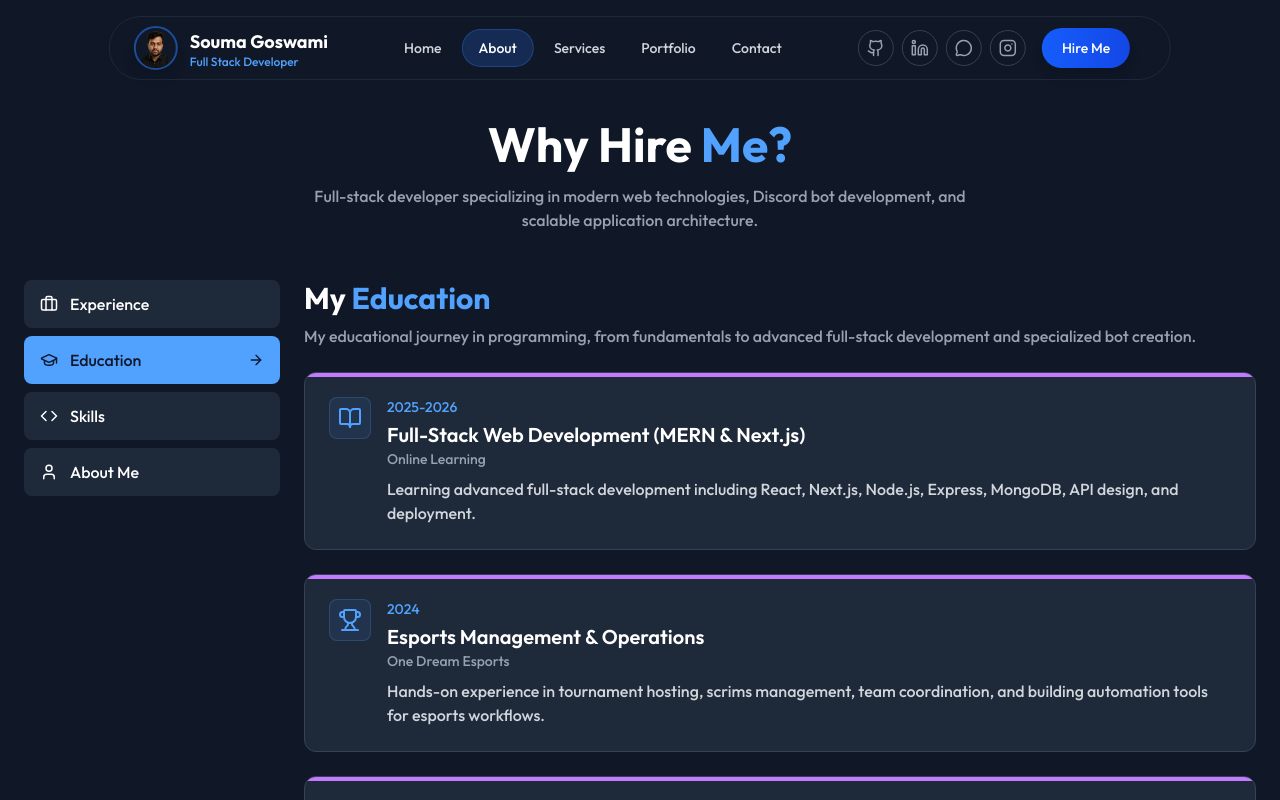
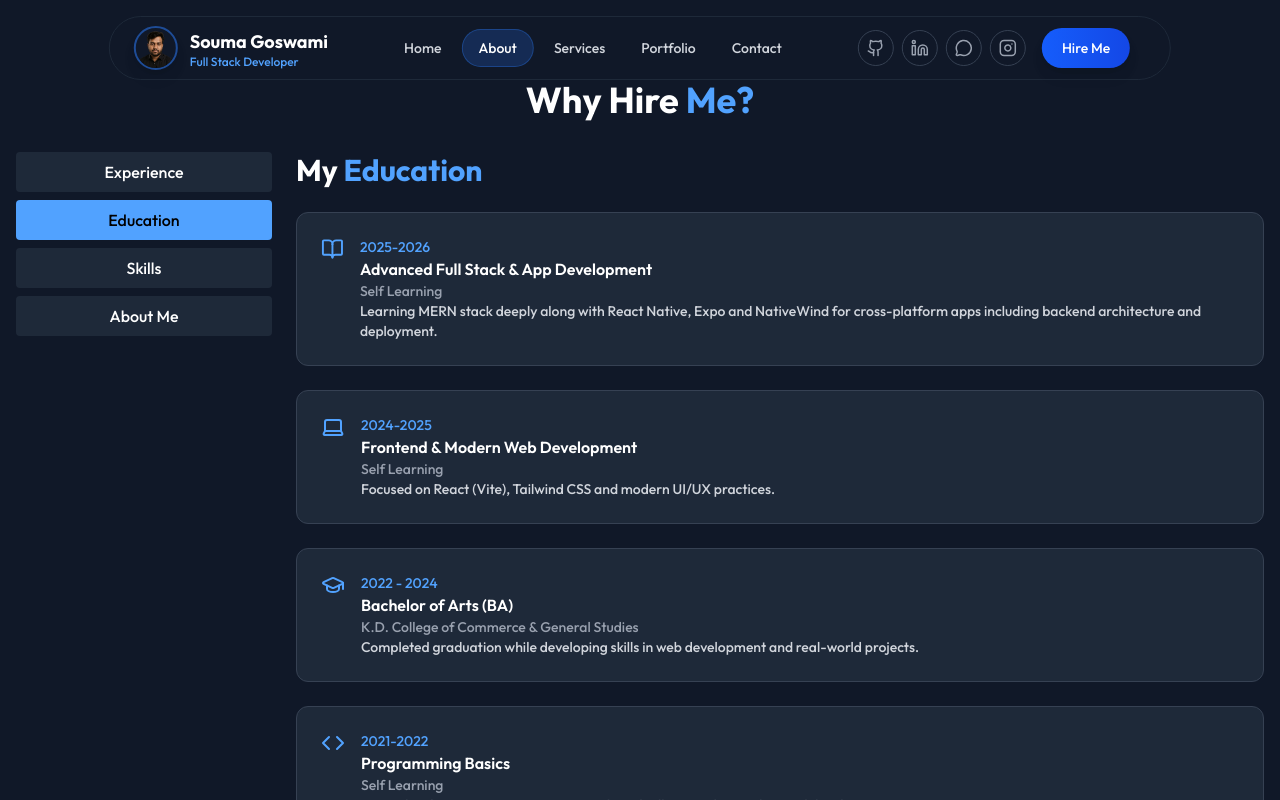
Before and after one commit to Xecutegg/Portfolio, a React (Vite) app: page /about in a window 1280 px wide. Both pictures are taken after a click on the button "Education". Shown: the top 800 px of the page. Built offline with nearby package versions, Linux system fonts and the light colour scheme.

Commit message:
Refactor code structure for improved readability and maintainability

```diff
--- a/src/pages/About.jsx
+++ b/src/pages/About.jsx
@@ -3,7 +3,6 @@ import { useState } from "react";
 import {
   Calendar,
   MapPin,
-  Phone,
   Mail,
   User,
   Globe,
@@ -17,19 +16,16 @@ import {
   MessageCircle,
   ArrowRight,
   Monitor,
-  Bot,
   Palette,
   Trophy,
   Video,
   BookOpen,
   Database,
   Laptop,
-  Shield,
   Zap,
   Wrench,
   Settings,
   Smartphone,
-  Link,
   GitBranch,
   Server,
 } from "lucide-react";
@@ -44,60 +40,57 @@ const About = () => {
     { id: "about", label: "About Me", icon: User },
   ];
 
+  // ✅ UPDATED EXPERIENCE (NO DISCORD)
   const experiences = [
     {
-      year: '2025-2026',
-      title: 'Full Stack Developer (Freelance)',
-      company: 'Freelance & Client Projects',
-      description: 'Designing and building full stack web applications with React, Node.js, Express and MongoDB. Focus on performance, responsive UI, and production-ready deployments.',
-      icon: Monitor
+      year: "2026-Present",
+      title: "Cross-Platform App Developer",
+      company: "Freelance & Personal Projects",
+      description:
+        "Building cross-platform mobile apps using React Native, Expo and NativeWind with focus on performance, scalability and smooth UI across Android and iOS.",
+      icon: Smartphone,
     },
     {
-      year: '2024',
-      title: 'Esports Manager & Tournament Ops',
-      company: 'One Dream Esports',
-      description: 'Leading tournament organization, scrims management and event operations. Built tools and Discord automation to manage registrations, scoreboards, and match workflows.',
-      icon: Trophy
+      year: "2025-Last Year",
+      title: "Full Stack Developer",
+      company: "MERN Stack Projects",
+      description:
+        "Developing full-stack applications using Node.js, Express and MongoDB with React (Vite + Tailwind). Creating scalable APIs and production-ready systems.",
+      icon: Server,
     },
     {
-      year: '2023 - 2024',
-      title: 'Frontend Developer',
-      company: 'Web Development Projects',
-      description: 'Built modern, responsive websites and dashboards using React, Vite, Tailwind CSS and Framer Motion for polished UX and animations.',
-      icon: Palette
+      year: "2024-2025",
+      title: "Frontend Developer",
+      company: "Modern Web Projects",
+      description:
+        "Built modern responsive websites using React (Vite) and Tailwind CSS with focus on performance and clean UI/UX.",
+      icon: Monitor,
     },
     {
-      year: '2021 - 2023',
-      title: 'Content Creator & Community Lead',
-      company: 'YouTube & One Dream Community',
-      description: 'Created educational content, ran community events, and supported grassroots esports teams through coaching and operations.',
-      icon: Video
+      year: "2022-2023",
+      title: "Esports Manager",
+      company: "One Dream Esports",
+      description:
+        "Managed esports tournaments, scrims and operations while leading teams and organizing large-scale competitive events.",
+      icon: Trophy,
     },
   ];
 
   const education = [
     {
       year: "2025-2026",
-      title: "Full-Stack Web Development (MERN & Next.js)",
-      company: "Online Learning",
+      title: "Advanced Full Stack & App Development",
+      company: "Self Learning",
       description:
-        "Learning advanced full-stack development including React, Next.js, Node.js, Express, MongoDB, API design, and deployment.",
+        "Learning MERN stack deeply along with React Native, Expo and NativeWind for cross-platform apps including backend architecture and deployment.",
       icon: BookOpen,
     },
     {
-      year: "2024",
-      title: "Esports Management & Operations",
-      company: "One Dream Esports",
+      year: "2024-2025",
+      title: "Frontend & Modern Web Development",
+      company: "Self Learning",
       description:
-        "Hands-on experience in tournament hosting, scrims management, team coordination, and building automation tools for esports workflows.",
-      icon: Trophy,
-    },
-    {
-      year: "2023",
-      title: "Frontend Development",
-      company: "Modern Web Technologies",
-      description:
-        "Focusing on React, Tailwind CSS, JavaScript, UI/UX fundamentals, and animation libraries like Framer Motion.",
+        "Focused on React (Vite), Tailwind CSS and modern UI/UX practices.",
       icon: Laptop,
     },
     {
@@ -105,39 +98,37 @@ const About = () => {
       title: "Bachelor of Arts (BA)",
       company: "K.D. College of Commerce & General Studies",
       description:
-        "Pursuing a BA degree while actively developing skills in web development and building personal projects.",
+        "Completed graduation while developing skills in web development and real-world projects.",
       icon: GraduationCap,
     },
     {
-      year: "2021 - 2022",
-      title: "Youtube Content Creation & Basic Programming",
+      year: "2021-2022",
+      title: "Programming Basics",
       company: "Self Learning",
       description:
-        "Started with HTML, CSS, JavaScript, Git, and foundational programming concepts also learn about youtube.",
+        "Started with HTML, CSS, JavaScript and gradually moved into advanced development.",
       icon: Code,
     },
   ];
 
   const skills = [
     { name: "HTML5", level: 99, icon: Code },
-    { name: "CSS3", level: 99, icon: Palette },
-    { name: "JavaScript", level: 100, icon: Zap },
-    { name: "React / Next.js", level: 99, icon: Settings },
-    { name: "MongoDB", level: 75, icon: Database },
-    { name: "Tailwind CSS", level: 85, icon: Wrench },
-    { name: "Git & GitHub", level: 80, icon: GitBranch },
-    { name: "Discord Bot Development", level: 75, icon: Bot },
-    { name: "Communication & Management", level: 90, icon: MessageCircle },
+    { name: "CSS3 / Tailwind", level: 95, icon: Palette },
+    { name: "JavaScript", level: 80, icon: Zap },
+    { name: "React (Vite)", level: 50, icon: Monitor },
+    { name: "React Native (Expo)", level: 30, icon: Smartphone },
+    { name: "NativeWind", level: 85, icon: Palette },
+    { name: "Node.js & Express", level: 90, icon: Server },
+    { name: "MongoDB", level: 80, icon: Database },
+    { name: "Git & GitHub", level: 75, icon: GitBranch },
   ];
 
   const personalInfo = [
     { label: "Name", value: "Souma Goswami", icon: User },
     { label: "Aka", value: "Xecute", icon: Info },
-    { label: "Role", value: "Founder Of One Dream Esports", icon: Info },
-    { label: "Gender", value: "Male", icon: User },
-    { label: "Age", value: "22 Years", icon: Calendar },
-    { label: "Status", value: "Single", icon: Info },
-    { label: "State", value: "West Bangal", icon: MapPin },
+    { label: "Role", value: "Full Stack Developer", icon: Info },
+    { label: "Age", value: "24 Years", icon: Calendar },
+    { label: "State", value: "West Bengal", icon: MapPin },
     { label: "Nationality", value: "Indian", icon: Globe },
     { label: "Availability", value: "Full Time", icon: Briefcase },
     { label: "Freelance", value: "Available", icon: Briefcase },
@@ -153,305 +144,113 @@ const About = () => {
       label: "LinkedIn",
     },
     {
-      icon: MessageCircle,
-      href: "https://discord.gg/WVThZG7Q5X",
-      label: "Discord",
-    },
-    {
       icon: Instagram,
       href: "https://www.instagram.com/xecute.gg_/",
       label: "Instagram",
     },
   ];
 
-  const containerVariants = {
-    hidden: { opacity: 0 },
-    visible: {
-      opacity: 1,
-      transition: {
-        staggerChildren: 0.08, // Reduced from 0.1
-        delayChildren: 0.1, // Reduced from 0.2
-      },
-    },
-  };
-
-  const itemVariants = {
-    hidden: { opacity: 0, y: 15 }, // Reduced from 20
-    visible: {
-      opacity: 1,
-      y: 0,
-      transition: {
-        duration: 0.3, // Reduced from 0.5
-        ease: "easeOut",
-      },
-    },
-  };
-
   const renderContent = () => {
     switch (activeTab) {
       case "experience":
         return (
           <div className="space-y-6">
-            <div className="space-y-2">
             <h2 className="text-2xl md:text-3xl font-bold">
               My <span className="text-blue-400">Experience</span>
             </h2>
-              <p className="text-gray-400 text-sm md:text-base">
-                Explore my journey in full-stack development, Discord bot
-                creation, and modern web technologies—delivering scalable
-                solutions.
-              </p>
-            </div>
-            <div className="space-y-6">
             {experiences.map((exp, index) => (
-                <motion.div
-                  key={index}
-                  variants={itemVariants}
-                  className="relative overflow-hidden bg-gray-800 p-6 rounded-xl border border-gray-700"
-                >
-                  <div className="absolute top-0 left-0 right-0 h-1 bg-blue-400"></div>
-                  <div className="flex items-start gap-4">
-                    <div className="p-2 bg-blue-400/10 rounded-lg border border-blue-400/20">
-                      <exp.icon size={24} className="text-blue-400" />
-                    </div>
+              <motion.div key={index} className="bg-gray-800 p-6 rounded-xl border border-gray-700">
+                <div className="flex gap-4">
+                  <exp.icon className="text-blue-400" />
                   <div>
-                      <div className="text-blue-400 text-sm font-medium">
-                        {exp.year}
-                      </div>
-                      <h3 className="text-lg md:text-xl font-semibold mt-1">
-                        {exp.title}
-                      </h3>
-                      <div className="text-gray-400 text-sm mb-2">
-                        {exp.company}
-                      </div>
-                      <p className="text-gray-300 text-sm md:text-base">
-                        {exp.description}
-                      </p>
+                    <div className="text-blue-400 text-sm">{exp.year}</div>
+                    <h3 className="font-semibold">{exp.title}</h3>
+                    <div className="text-gray-400 text-sm">{exp.company}</div>
+                    <p className="text-gray-300 text-sm">{exp.description}</p>
                   </div>
                 </div>
               </motion.div>
             ))}
-            </div>
           </div>
         );
 
       case "education":
         return (
           <div className="space-y-6">
-            <div className="space-y-2">
             <h2 className="text-2xl md:text-3xl font-bold">
               My <span className="text-blue-400">Education</span>
             </h2>
-              <p className="text-gray-400 text-sm md:text-base">
-                My educational journey in programming, from fundamentals to
-                advanced full-stack development and specialized bot creation.
-              </p>
-            </div>
-            <div className="space-y-6">
             {education.map((edu, index) => (
-                <motion.div
-                  key={index}
-                  variants={itemVariants}
-                  className="relative overflow-hidden bg-gray-800 p-6 rounded-xl border border-gray-700"
-                >
-                  <div className="absolute top-0 left-0 right-0 h-1 bg-purple-400"></div>
-                  <div className="flex items-start gap-4">
-                    <div className="p-2 bg-blue-400/10 rounded-lg border border-blue-400/20">
-                      <edu.icon size={24} className="text-blue-400" />
-                    </div>
+              <motion.div key={index} className="bg-gray-800 p-6 rounded-xl border border-gray-700">
+                <div className="flex gap-4">
+                  <edu.icon className="text-blue-400" />
                   <div>
-                      <div className="text-blue-400 text-sm font-medium">
-                        {edu.year}
-                      </div>
-                      <h3 className="text-lg md:text-xl font-semibold mt-1">
-                        {edu.title}
-                      </h3>
-                      <div className="text-gray-400 text-sm mb-2">
-                        {edu.company}
-                      </div>
-                      <p className="text-gray-300 text-sm md:text-base">
-                        {edu.description}
-                      </p>
+                    <div className="text-blue-400 text-sm">{edu.year}</div>
+                    <h3 className="font-semibold">{edu.title}</h3>
+                    <div className="text-gray-400 text-sm">{edu.company}</div>
+                    <p className="text-gray-300 text-sm">{edu.description}</p>
                   </div>
                 </div>
               </motion.div>
             ))}
           </div>
-          </div>
         );
 
       case "skills":
         return (
-          <div className="space-y-6">
-            <div className="space-y-2">
-              <h2 className="text-2xl md:text-3xl font-bold">
-                My <span className="text-blue-400">Skills</span>
-              </h2>
-              <p className="text-gray-400 text-sm md:text-base">
-                Technical expertise in modern web development, backend
-                technologies, and specialized programming skills for diverse
-                applications.
-              </p>
-            </div>
           <div className="grid gap-4 sm:grid-cols-2">
             {skills.map((skill, index) => (
-                <motion.div
-                  key={index}
-                  variants={itemVariants}
-                  className="relative overflow-hidden bg-gray-800 p-5 rounded-xl border border-gray-700"
-                >
-                  <div className="absolute top-0 left-0 right-0 h-1 bg-blue-400"></div>
-                  <div className="flex items-center gap-3 mb-3">
-                    <div className="p-2 bg-blue-400/10 rounded-lg border border-blue-400/20">
-                      <skill.icon size={20} className="text-blue-400" />
-                    </div>
-                    <div className="flex-1">
-                      <div className="flex justify-between items-center">
-                        <h3 className="text-base md:text-lg font-semibold">
-                          {skill.name}
-                        </h3>
-                        <span className="text-blue-400 font-medium text-sm md:text-base">
-                          {skill.level}%
-                        </span>
-                      </div>
-                      <div className="w-full bg-gray-700 rounded-full h-2 mt-1">
-                        <motion.div
-                          initial={{ width: 0 }}
-                          animate={{ width: `${skill.level}%` }}
-                          transition={{ duration: 0.6, delay: index * 0.08 }}
-                          className="bg-gradient-to-r from-blue-400 to-blue-600 h-2 rounded-full"
-                        />
+              <div key={index} className="bg-gray-800 p-4 rounded-xl border border-gray-700">
+                <div className="flex justify-between">
+                  <span>{skill.name}</span>
+                  <span className="text-blue-400">{skill.level}%</span>
                 </div>
               </div>
-                  </div>
-                </motion.div>
             ))}
-            </div>
           </div>
         );
 
       case "about":
         return (
-          <div className="space-y-6">
-            <div className="space-y-2">
-              <h2 className="text-2xl md:text-3xl font-bold">
-                About <span className="text-blue-400">Me</span>
-              </h2>
-              <p className="text-gray-400 text-sm md:text-base">
-                Here is my About Me section! Feel free to check it out, and you
-                can also contact me anytime.
+          <div>
+            <p className="text-gray-400 mb-4">
+              I’m a full-stack developer focused on building modern web apps and cross-platform mobile applications using React Native and Expo.
             </p>
+            <div className="grid gap-3 sm:grid-cols-2">
+              {personalInfo.map((info, index) => (
+                <div key={index} className="bg-gray-800 p-3 rounded-lg border border-gray-700">
+                  <p className="text-gray-400 text-sm">{info.label}</p>
+                  <p>{info.value}</p>
                 </div>
-            <div className="grid gap-3 sm:grid-cols-2 lg:grid-cols-3">
-              {personalInfo.map((info, index) => (
-                <motion.div
-                  key={index}
-                  variants={itemVariants}
-                  className="relative overflow-hidden bg-gray-800 p-4 rounded-lg border border-gray-700"
-                >
-                  <div className="absolute top-0 left-0 right-0 h-1 bg-cyan-400"></div>
-                  <div className="flex items-center gap-3">
-                    <div className="p-2 bg-gray-700 rounded-lg">
-                      <info.icon size={18} className="text-blue-400" />
-                    </div>
-                    <div>
-                      <span className="text-gray-400 text-xs md:text-sm">
-                        {info.label}
-                      </span>
-                      <p className="text-white font-medium text-sm md:text-base">
-                        {info.value}
-                      </p>
+              ))}
             </div>
           </div>
-                </motion.div>
-              ))}
-            </div>
-
-            <motion.div variants={itemVariants} className="pt-4">
-              <h3 className="text-lg md:text-xl font-semibold mb-3">
-                Connect With Me
-              </h3>
-              <div className="flex flex-wrap gap-3">
-                {socialLinks.map((link) => (
-                  <motion.a
-                    key={link.label}
-                    href={link.href}
-                    target="_blank"
-                    rel="noopener noreferrer"
-                    className="inline-flex items-center gap-2 px-4 py-2 bg-gray-800 border border-gray-700 rounded-lg text-gray-300"
-                  >
-                    <link.icon size={18} />
-                    <span>{link.label}</span>
-                  </motion.a>
-                ))}
-              </div>
-            </motion.div>
-          </div>
         );
-
-      default:
-        return null;
     }
   };
 
   return (
-    <section className="min-h-screen pt-20 pb-12 px-4 sm:px-6">
-      <div className="container mx-auto max-w-7xl mt-10">
-        <motion.div
-          initial={{ opacity: 0, y: 15 }} // Reduced from 20
-          animate={{ opacity: 1, y: 0 }}
-          transition={{ duration: 0.4 }} // Reduced from 0.6
-          className="text-center mb-12"
-        >
-          <h1 className="text-3xl sm:text-4xl md:text-5xl font-bold mb-3 md:mb-4">
+    <section className="min-h-screen pt-20 px-4">
+      <div className="max-w-7xl mx-auto">
+        <h1 className="text-4xl font-bold text-center mb-8">
           Why Hire <span className="text-blue-400">Me?</span>
         </h1>
-          <p className="text-gray-400 text-sm md:text-base max-w-2xl mx-auto">
-            Full-stack developer specializing in modern web technologies,
-            Discord bot development, and scalable application architecture.
-          </p>
-        </motion.div>
 
         <div className="flex flex-col lg:flex-row gap-6">
-          {/* Tab Navigation */}
-          <motion.div
-            initial={{ opacity: 0, x: -15 }} // Reduced from -20
-            animate={{ opacity: 1, x: 0 }}
-            transition={{ duration: 0.4, delay: 0.1 }} // Reduced from 0.6, 0.2
-            className="lg:w-64"
-          >
-            <div className="flex lg:flex-col overflow-x-auto lg:overflow-x-visible gap-2 pb-2 lg:pb-0">
+          <div className="lg:w-64 flex lg:flex-col gap-2">
             {tabs.map((tab) => (
               <button
                 key={tab.id}
                 onClick={() => setActiveTab(tab.id)}
-                  className={`flex-shrink-0 flex items-center gap-3 px-4 py-3 rounded-lg transition-all duration-150 ${activeTab === tab.id
-                    ? "bg-blue-400 text-slate-900"
-                    : "bg-gray-800 text-white"
+                className={`px-4 py-2 rounded ${activeTab === tab.id ? "bg-blue-400 text-black" : "bg-gray-800"
                   }`}
               >
-                  <tab.icon size={18} />
-                  <span className="font-medium text-sm md:text-base">
                 {tab.label}
-                  </span>
-                  {activeTab === tab.id && (
-                    <ArrowRight size={16} className="ml-auto" />
-                  )}
               </button>
             ))}
           </div>
-          </motion.div>
 
-          {/* Content Area */}
-          <motion.div
-            variants={containerVariants}
-            initial="hidden"
-            animate="visible"
-            key={activeTab}
-            className="flex-1"
-          >
-            {renderContent()}
-          </motion.div>
+          <div className="flex-1">{renderContent()}</div>
         </div>
       </div>
     </section>
--- a/src/pages/Services.jsx
+++ b/src/pages/Services.jsx
@@ -7,59 +7,74 @@ const Services = () => {
     {
       icon: Code,
       title: 'Full Stack Development',
-      description: 'Complete end-to-end website development with modern frameworks, clean architecture, and production-ready performance.',
+      description: 'Complete web application development using modern MERN stack with scalable architecture and production-ready performance.',
       features: [
-        'React Frontend',
-        'Node.js / Express Backend',
-        'MongoDB Database Integration',
-        'Custom APIs'
+        'React (Vite) Frontend',
+        'Node.js & Express Backend',
+        'MongoDB Database',
+        'REST API Development'
       ],
       color: 'from-blue-500 to-blue-600',
     },
     {
-      icon: Bot,
-      title: 'Discord Bot Development',
-      description: 'Advanced, customizable Discord bots built for communities, esports, management, and automation.',
+      icon: Smartphone,
+      title: 'Cross-Platform App Development',
+      description: 'Build high-performance mobile apps for Android and iOS using React Native, Expo and NativeWind.',
       features: [
-        'Custom Commands & Systems',
-        'Moderation & Anti-Spam Tools',
-        'Scrims / Tournament Automation'
+        'React Native (Expo)',
+        'NativeWind Styling',
+        'Android & iOS Support',
+        'App Performance Optimization'
       ],
-      color: 'from-purple-500 to-purple-600',
+      color: 'from-green-500 to-green-600',
     },
     {
       icon: Server,
       title: 'Backend Development',
-      description: 'Secure, scalable backend systems with optimized APIs, authentication, and smooth data flow.',
+      description: 'Secure and scalable backend systems with clean architecture, authentication and efficient data handling.',
       features: [
         'API Development',
-        'Authentication & Authorization',
-        'Server-Side Logic & Integrations'
+        'Authentication Systems',
+        'Server Logic & Integration',
+        'Performance Optimization'
       ],
       color: 'from-indigo-500 to-indigo-600',
     },
     {
       icon: Database,
       title: 'Database Engineering',
-      description: 'Efficient database design and optimization for fast queries, reliability, and structured data handling.',
+      description: 'Efficient database design with optimized queries and structured data handling for high performance.',
       features: [
         'MongoDB & Mongoose',
+        'Database Design',
         'Query Optimization',
-        'Data Structuring & Migration'
+        'Data Structuring'
       ],
       color: 'from-yellow-500 to-yellow-600',
     },
     {
-      icon: Paintbrush,
+      icon: Palette,
       title: 'Frontend Development',
-      description: 'Beautiful, modern, and responsive user interfaces with smooth interactions and pixel-perfect design.',
+      description: 'Modern, responsive and visually appealing UI with smooth user experience and optimized performance.',
       features: [
-        'React & Component Architecture',
-        'Responsive Layouts',
-        'Tailwind CSS & Modern Styling',
-        'UI Performance Optimization'
+        'React (Vite)',
+        'Tailwind CSS',
+        'Responsive Design',
+        'UI/UX Optimization'
       ],
       color: 'from-pink-500 to-pink-600',
+    },
+    {
+      icon: Settings,
+      title: 'Custom Web Solutions',
+      description: 'Custom dashboards, admin panels and automation systems tailored to your business or project needs.',
+      features: [
+        'Admin Dashboards',
+        'Custom Features',
+        'Automation Systems',
+        'Scalable Architecture'
+      ],
+      color: 'from-purple-500 to-purple-600',
     },
   ];
 
```
Also changed, not shown: src/pages/Home.jsx (+7 -7 lines), public/black.jpeg (added), public/logo.jpg (added). Lines whose indentation alone changed are shown as unchanged.
